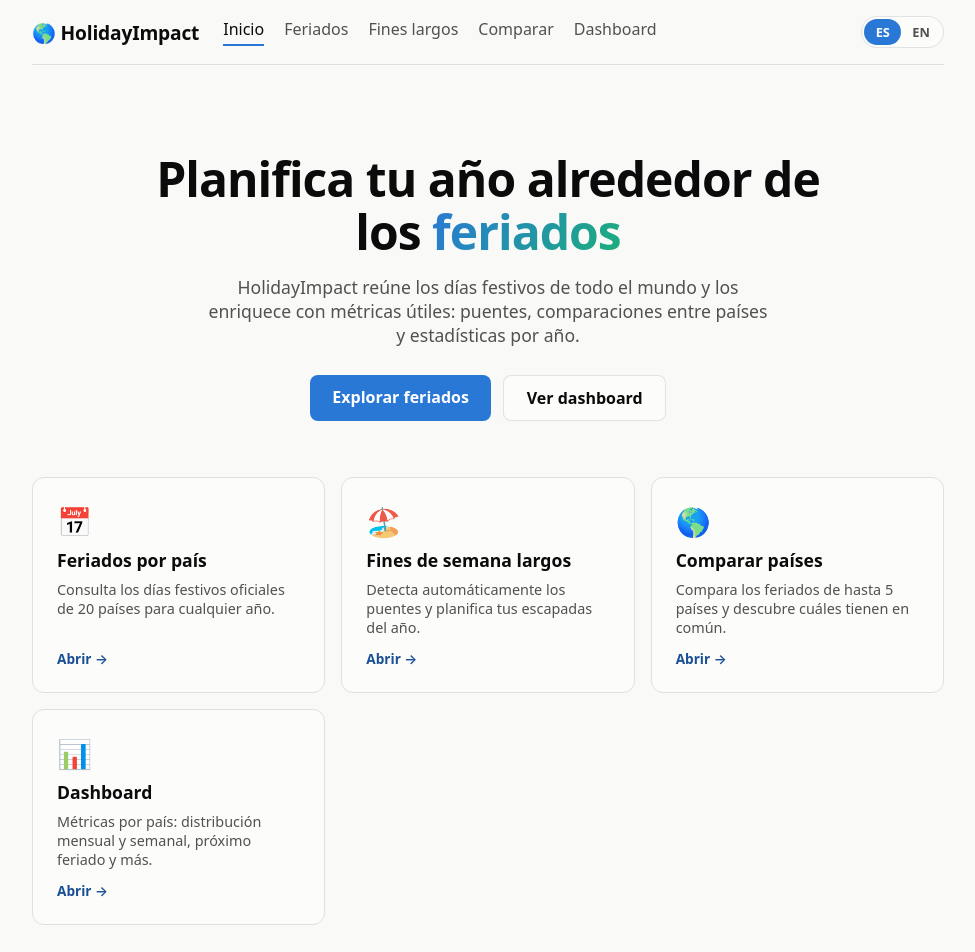
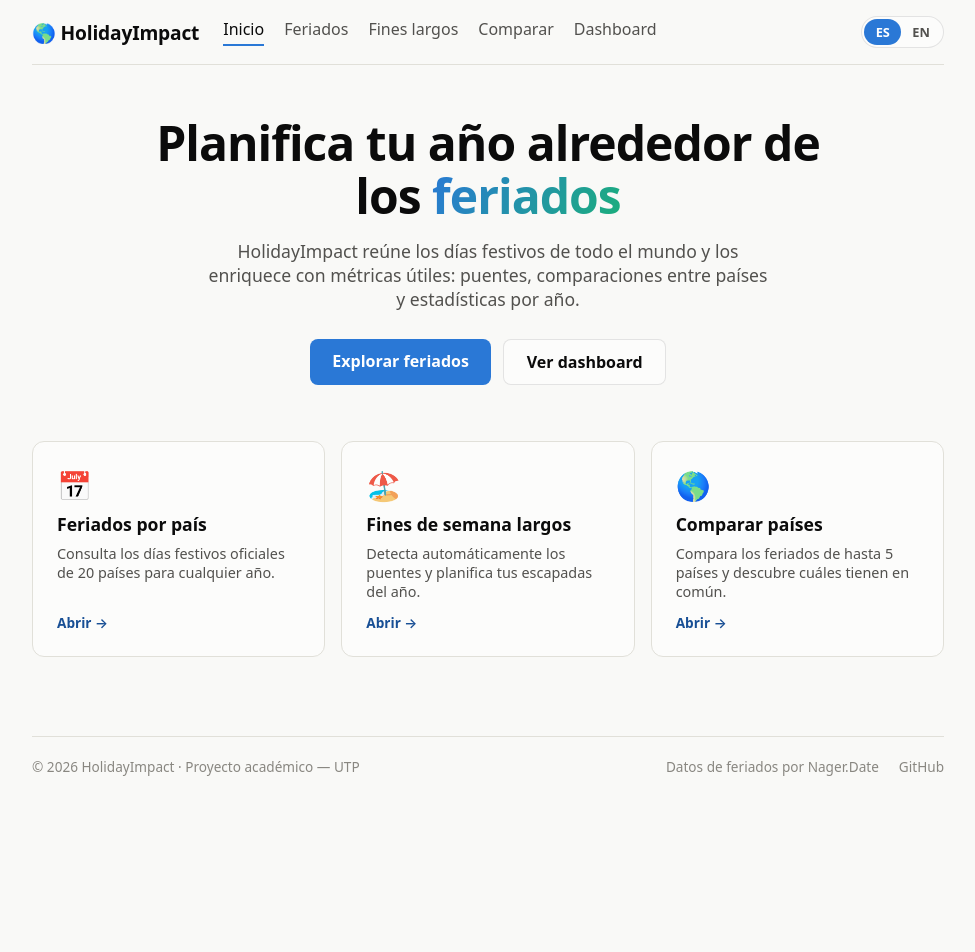
Before and after one commit to Wcno/HolidayImpact-App, a React (Vite) app in the folder frontend/: page / in a window 1280 px wide. Shown: the top 952 px of the page, without its empty margins (152-1127 px from the left). After the commit the page ends 800 px from the top, so only its background shows below. Built offline with nearby package versions, Linux system fonts and the light colour scheme; no server answers.

Commit message:
Tighten home hero spacing and drop redundant dashboard card

```diff
--- a/frontend/src/i18n/strings.js
+++ b/frontend/src/i18n/strings.js
@@ -29,8 +29,6 @@ export const STRINGS = {
     feat_longweekends_desc: "Detecta automáticamente los puentes y planifica tus escapadas del año.",
     feat_compare_title: "Comparar países",
     feat_compare_desc: "Compara los feriados de hasta 5 países y descubre cuáles tienen en común.",
-    feat_dashboard_title: "Dashboard",
-    feat_dashboard_desc: "Métricas por país: distribución mensual y semanal, próximo feriado y más.",
 
     // holidays page
     holidays_title: "Feriados por país y año",
@@ -96,8 +94,6 @@ export const STRINGS = {
     feat_longweekends_desc: "Automatically detect long weekends and plan your getaways for the year.",
     feat_compare_title: "Compare countries",
     feat_compare_desc: "Compare the holidays of up to 5 countries and find which ones they share.",
-    feat_dashboard_title: "Dashboard",
-    feat_dashboard_desc: "Per-country metrics: monthly and weekday distribution, next holiday and more.",
 
     holidays_title: "Holidays by country and year",
     holidays_count: "{n} holidays found",
--- a/frontend/src/index.css
+++ b/frontend/src/index.css
@@ -425,7 +425,7 @@ button:focus-visible {
   text-align: center;
   max-width: 720px;
   margin: 0 auto;
-  padding: 3rem 0 2.5rem;
+  padding: 0.75rem 0 2.5rem;
 }
 
 .hero-title {
--- a/frontend/src/pages/HomePage.jsx
+++ b/frontend/src/pages/HomePage.jsx
@@ -6,7 +6,6 @@ const FEATURES = [
   { to: "/feriados", icon: "📅", title: "feat_holidays_title", desc: "feat_holidays_desc" },
   { to: "/fines-largos", icon: "🏖️", title: "feat_longweekends_title", desc: "feat_longweekends_desc" },
   { to: "/comparar", icon: "🌎", title: "feat_compare_title", desc: "feat_compare_desc" },
-  { to: "/dashboard", icon: "📊", title: "feat_dashboard_title", desc: "feat_dashboard_desc" },
 ];
 
 export default function HomePage() {
```
